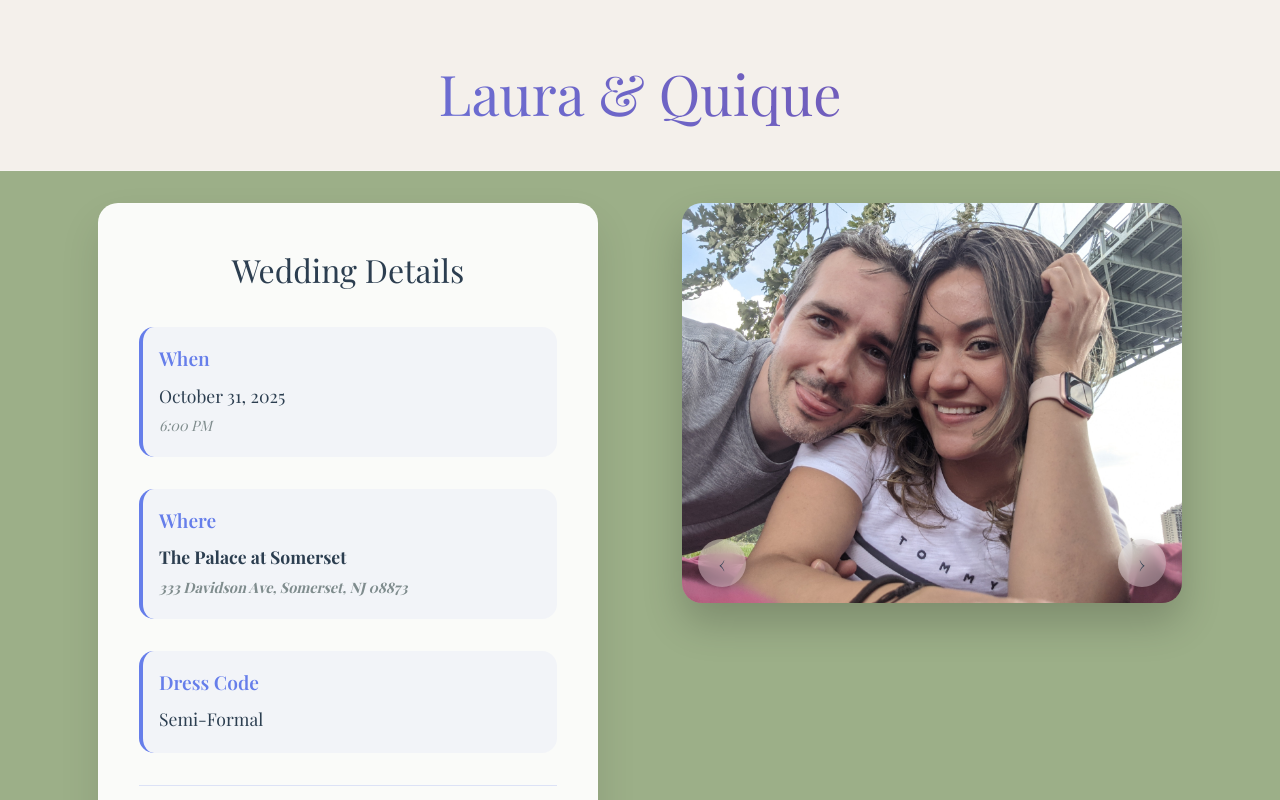
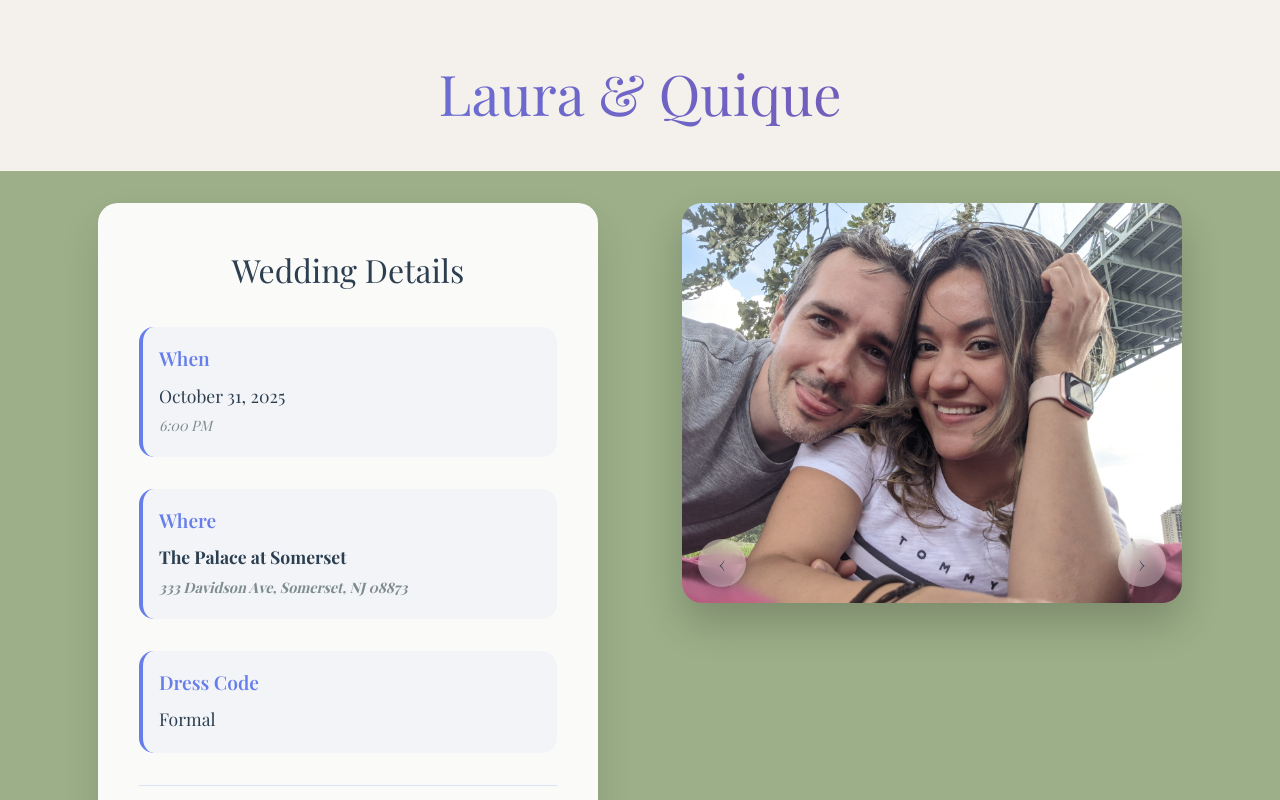
Before and after one commit to henrymendez/wedding, a Vue app: page / in a window 1280 px wide. Shown: the top 800 px of the page. Built offline with nearby package versions, Linux system fonts and the light colour scheme; no server answers; a web font is replaced by a local one; what aws-amplify would draw is missing.

Commit message:
Changed dress code.

```diff
--- a/src/components/WeddingHome.vue
+++ b/src/components/WeddingHome.vue
@@ -9,7 +9,7 @@ const weddingDetails = {
   date: 'October 31, 2025',
   venue: 'The Palace at Somerset',
   time: '6:00 PM',
-  dressCode: 'Semi-Formal'
+  dressCode: 'Formal'
 }
 
 // Sample wedding images (you can replace these with actual images)
```
